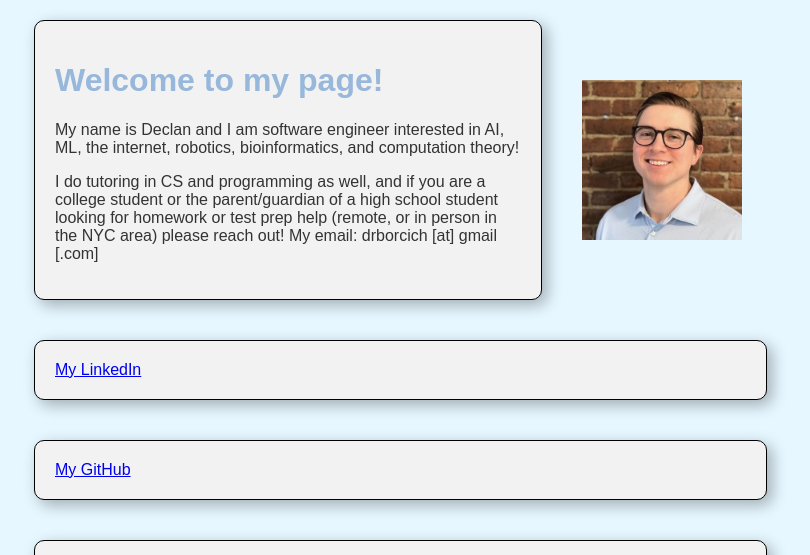
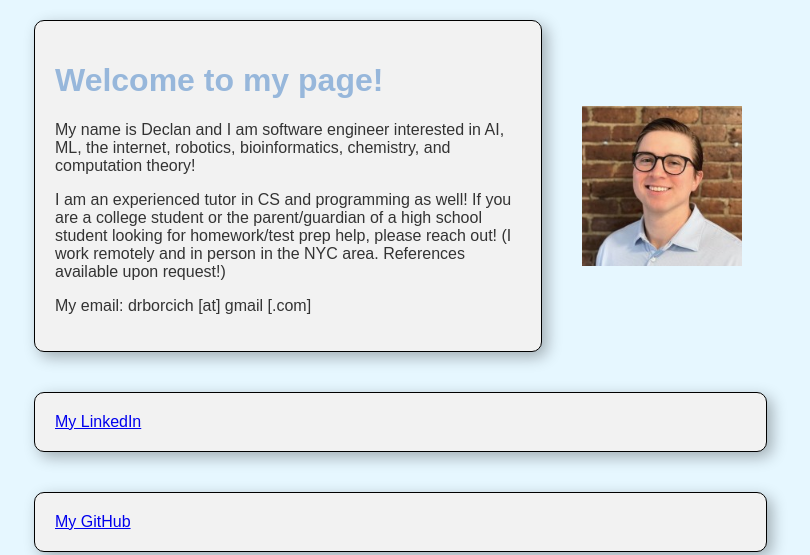
Before and after one commit to gojumbos/pp_2024, a Flask app: page / in a window 1280 px wide. Shown: the top 555 px of the page, without its empty margins (222-1032 px from the left). Run offline with Flask 3, Linux system fonts and the light colour scheme.

Commit message:
text changes 12/7/24 - 2

```diff
--- a/templates/index.html
+++ b/templates/index.html
@@ -12,16 +12,18 @@
       <div class="content" >
         <h1>Welcome to my page! </h1>
         <p>My name is Declan and I am software engineer interested in AI, ML, the internet,
-          robotics, bioinformatics, and computation theory!
+          robotics, bioinformatics, chemistry, and computation theory!
         </p>
         <p>
-            I do tutoring in CS and programming as well, and if you are a college student
+            I am an experienced tutor in CS and programming as well! If you are a college student
             or the parent/guardian of a high school student
-            looking for homework or test prep help (remote, or in person in the NYC area)
-            please reach out!
-            My email: drborcich [at] gmail [.com]
-
+            looking for homework/test prep help,
+            please reach out! (I work remotely and in person in the NYC area.
+            References available upon request!)
         </p>
+      <p>
+          My email: drborcich [at] gmail [.com]
+      </p>
       </div>
       <div class="container">
         <img src="static/linkedin_photo.jpeg" alt="favicon.ico"
```
